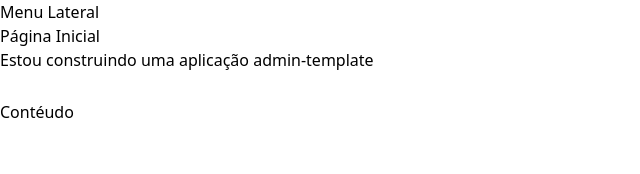
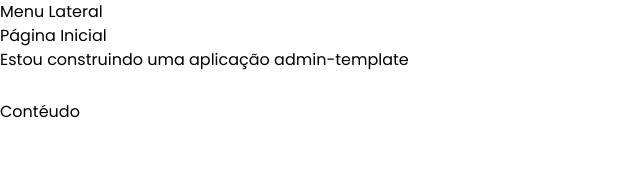
Before and after one commit to AbiezerSidonioJoseOdanacaJunior/bibi-admin, a Next.js app: page / in a window 1280 px wide. Shown: the top 174 px of the page, without its empty margins (0-640 px from the left). Built offline with nearby package versions, Linux system fonts and the light colour scheme.

Commit message:
cofigured font

```diff
--- a/pages/index.tsx
+++ b/pages/index.tsx
@@ -1,4 +1,4 @@
-import Layout from "../components/template/Layout";
+import Layout from "../components/template/Layout"
 
 export default function Home() {
   return (
--- a/styles/globals.css
+++ b/styles/globals.css
@@ -1,3 +1,21 @@
+@import url('https://fonts.googleapis.com/css2?family=Poppins:ital,wght@0,100;0,200;0,300;0,400;0,500;0,600;1,700&display=swap');
+
 @tailwind base;
 @tailwind components;
 @tailwind utilities;
+
+html,
+body {
+  padding: 0;
+  margin: 0;
+  font-family: 'Poppins', sans-serif;
+}
+
+a {
+  color: inherit;
+  text-decoration: none;
+}
+
+* {
+  box-sizing: border-box;
+}
```
Also changed, not shown: 1 other file (tests, documents, lock files or other folders).
